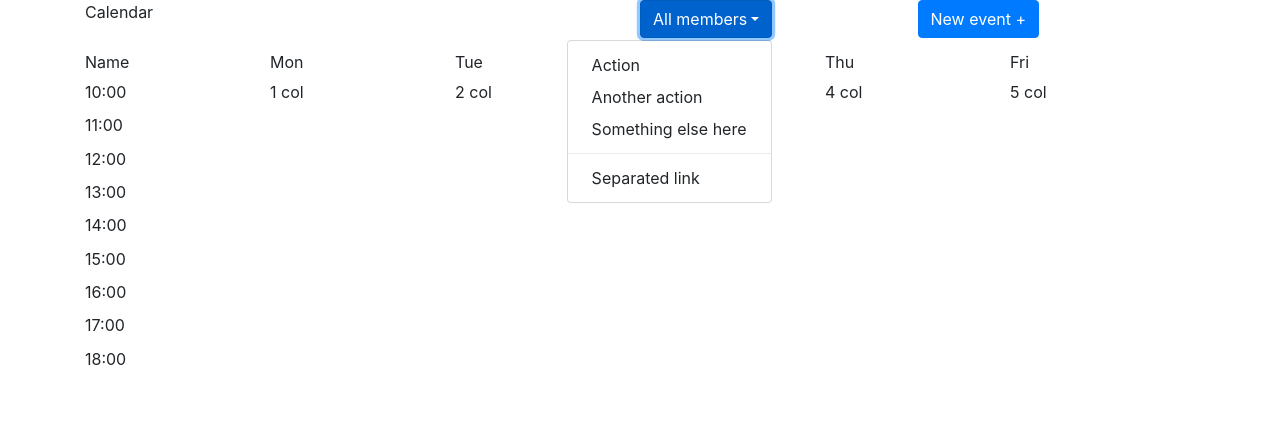
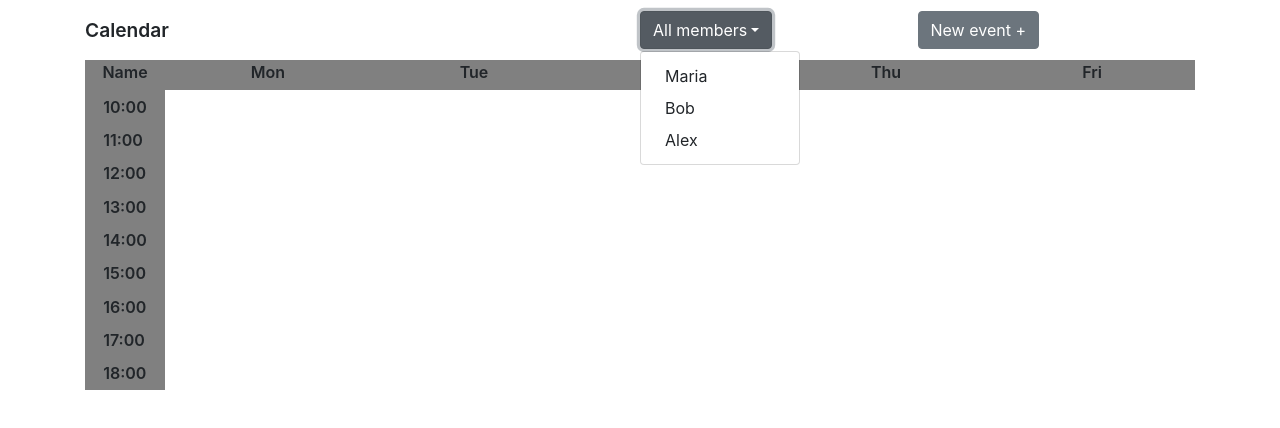
Before and after one commit to NikolasPlatonov/meetings_calendar, a React (Create React App) app: page / in a window 1280 px wide. Both pictures are taken after a click on the button "All members". Shown: the top 428 px of the page. Built offline with nearby package versions, Linux system fonts and the light colour scheme.

Commit message:
CSS styles added

```diff
--- a/src/App.css
+++ b/src/App.css
@@ -1,23 +1,30 @@
 .container {
   display: grid;
   grid-template-columns: 1fr;
-  margin-left: 15%;
-  margin-right: 15%;
+  margin-left: 20%;
+  margin-right: 20%;
 }
 
 .content_container {
   display: grid;
-  grid-template-rows: 50px 1fr;
+  grid-template-rows: 60px 1fr;
 }
 
 .header_container {
   display: grid;
   grid-template-columns: 1fr 1fr;
+  align-items: center;
+}
+
+.title_container {
+  font-weight: 600;
+  font-size: larger;
 }
 
 .buttons_container {
   display: grid;
   grid-template-columns: 1fr 1fr;
+  justify-content: end;
 }
 
 .calendar_container {
@@ -27,17 +34,22 @@
 
 .table_header {
   display: grid;
-  grid-template-columns: repeat(6, 1fr);
+  grid-template-columns: 80px repeat(5, 1fr);
+  background-color: gray;
 }
 
 .table_content {
   display: grid;
-  grid-template-columns: repeat(6, 1fr);
+  grid-template-columns: 80px repeat(5, 1fr);
 }
 
 .time_name_column {
   display: grid;
   grid-template-rows: repeat(9, 1fr);
+  background-color: gray;
+  justify-content: center;
+  align-items: center;
+  font-weight: 600;
 }
 
 .new_event_container {
@@ -58,3 +70,8 @@
   grid-template-columns: 1fr 1fr;
   align-items: flex-end;
 }
+
+.table_header_item {
+  text-align: center;
+  font-weight: 600;
+}
--- a/src/components/Calendar.jsx
+++ b/src/components/Calendar.jsx
@@ -10,19 +10,20 @@ export const Calendar = (props) => {
         <div className="header_container">
           <div className="title_container">Calendar</div>
           <div className="buttons_container">
-            <DropdownButton
-              menuAlign="right"
-              title="All members"
-              id="dropdown-menu-align-right"
-            >
-              <Dropdown.Item eventKey="1">Action</Dropdown.Item>
-              <Dropdown.Item eventKey="2">Another action</Dropdown.Item>
-              <Dropdown.Item eventKey="3">Something else here</Dropdown.Item>
-              <Dropdown.Divider />
-              <Dropdown.Item eventKey="4">Separated link</Dropdown.Item>
-            </DropdownButton>
+            <Dropdown>
+              <Dropdown.Toggle variant="secondary" id="dropdown-members">
+                All members
+              </Dropdown.Toggle>
+
+              <Dropdown.Menu>
+                <Dropdown.Item eventKey="Maria">Maria</Dropdown.Item>
+                <Dropdown.Item eventKey="Bob">Bob</Dropdown.Item>
+                <Dropdown.Item eventKey="Alex">Alex</Dropdown.Item>
+              </Dropdown.Menu>
+            </Dropdown>
+
             <NavLink to={`/create-event`} style={{textDecoration: 'none'}}>
-              <Button variant="primary">New event +</Button>
+              <Button variant="secondary">New event +</Button>
             </NavLink>
 
           </div>
--- a/src/components/EventsTable.jsx
+++ b/src/components/EventsTable.jsx
@@ -23,11 +23,6 @@ export const EventsTable = (props) => {
           <div>17:00</div>
           <div>18:00</div>
         </div>
-        <div>1 col</div>
-        <div>2 col</div>
-        <div>3 col</div>
-        <div>4 col</div>
-        <div>5 col</div>
       </div>
     </div>
   );
--- a/src/components/NewEvent.jsx
+++ b/src/components/NewEvent.jsx
@@ -41,9 +41,15 @@ export const NewEvent = (props) => {
             <div className="dropdown_row_item">
               <Form.Label>Time</Form.Label>
               <Form.Control as="select">
-                <option>Maria</option>
-                <option>Bob</option>
-                <option>Alex</option>
+                <option>10:00</option>
+                <option>11:00</option>
+                <option>12:00</option>
+                <option>13:00</option>
+                <option>14:00</option>
+                <option>15:00</option>
+                <option>16:00</option>
+                <option>17:00</option>
+                <option>18:00</option>
               </Form.Control>
             </div>
           </Form.Group>
```
Also changed, not shown: 1 other file (tests, documents, lock files or other folders).
